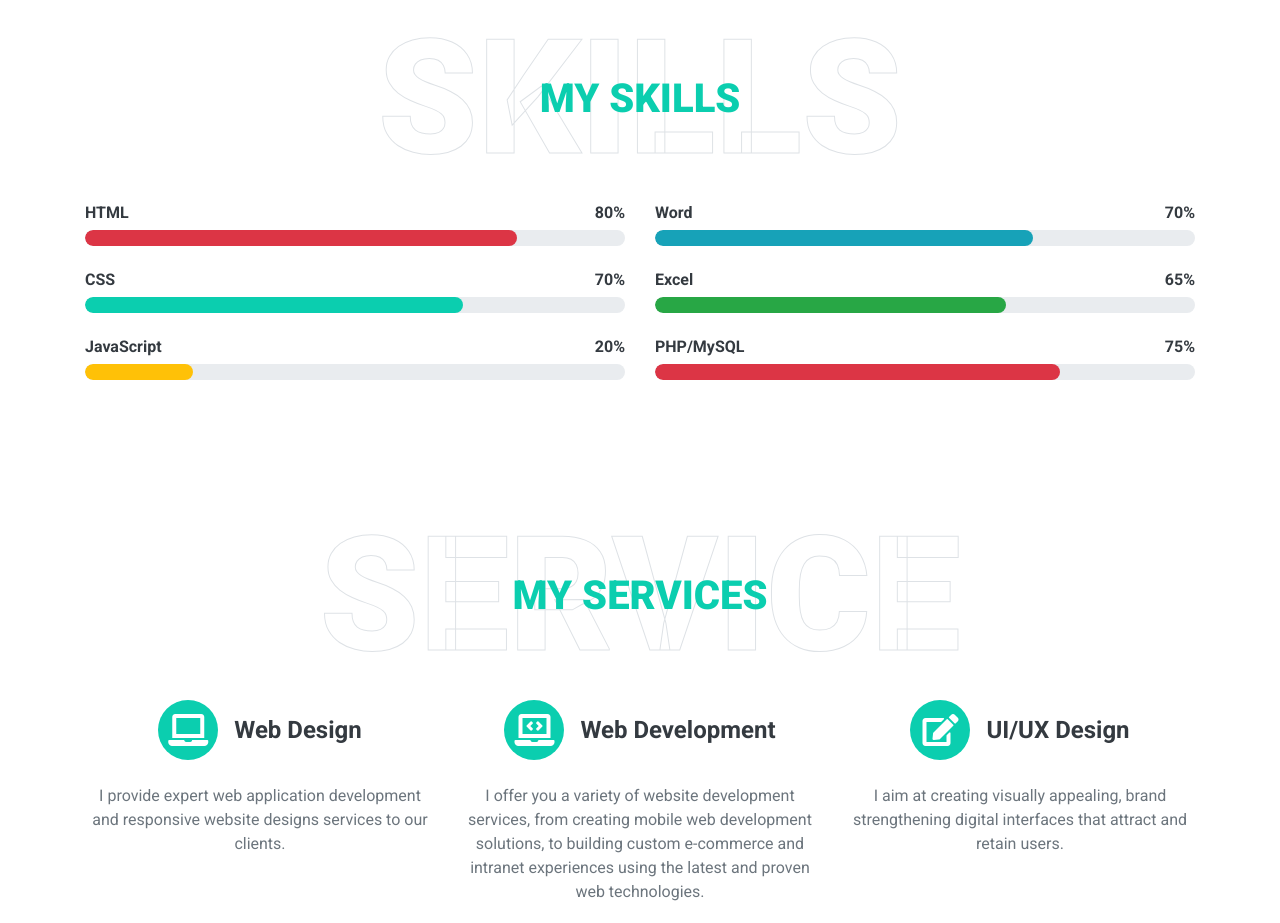
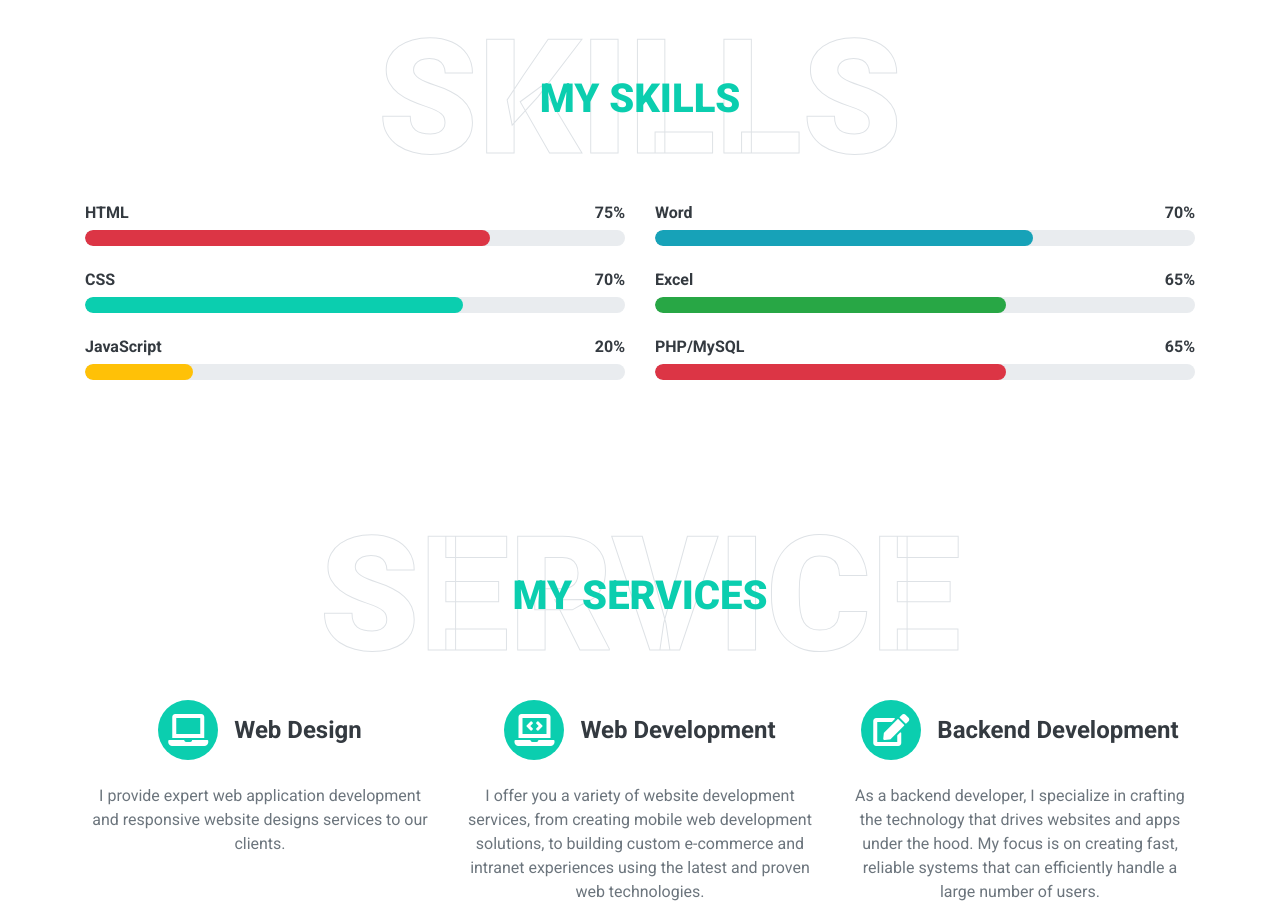
Before and after one commit to AffuIsOP/AffuPortfolio, a plain HTML site: page index.html in a window 1280 px wide. Shown: the part 2332-3255 px from the top of the page. Drawn offline with nearby package versions, Linux system fonts and the light colour scheme.

Commit message:
Update index.html

```diff
--- a/index.html
+++ b/index.html
@@ -191,10 +191,10 @@
                     <div class="skill mb-4">
                         <div class="d-flex justify-content-between">
                             <h6 class="font-weight-bold">HTML</h6>
-                            <h6 class="font-weight-bold">80%</h6>
+                            <h6 class="font-weight-bold">75%</h6>
                         </div>
                         <div class="progress">
-                            <div class="progress-bar bg-danger" role="progressbar" aria-valuenow="80" aria-valuemin="0"
+                            <div class="progress-bar bg-danger" role="progressbar" aria-valuenow="75" aria-valuemin="0"
                                 aria-valuemax="100"></div>
                         </div>
                     </div>
@@ -243,10 +243,10 @@
                     <div class="skill mb-4">
                         <div class="d-flex justify-content-between">
                             <h6 class="font-weight-bold">PHP/MySQL</h6>
-                            <h6 class="font-weight-bold">75%</h6>
+                            <h6 class="font-weight-bold">65%</h6>
                         </div>
                         <div class="progress">
-                            <div class="progress-bar bg-danger" role="progressbar" aria-valuenow="75" aria-valuemin="0"
+                            <div class="progress-bar bg-danger" role="progressbar" aria-valuenow="65" aria-valuemin="0"
                                 aria-valuemax="100"></div>
                         </div>
                     </div>
@@ -286,10 +286,9 @@
                 <div class="col-lg-4 col-md-6 text-center mb-5">
                     <div class="d-flex align-items-center justify-content-center mb-4">
                         <i class="fa fa-2x fa-edit service-icon bg-primary text-white mr-3"></i>
-                        <h4 class="font-weight-bold m-0">UI/UX Design</h4>
+                        <h4 class="font-weight-bold m-0">Backend Development</h4>
                     </div>
-                    <p>I aim at creating visually appealing, brand strengthening digital interfaces that attract and
-                        retain users.</p>
+                    <p>As a backend developer, I specialize in crafting the technology that drives websites and apps under the hood. My focus is on creating fast, reliable systems that can efficiently handle a large number of users.</p>
                 </div>
             </div>
         </div>
```
